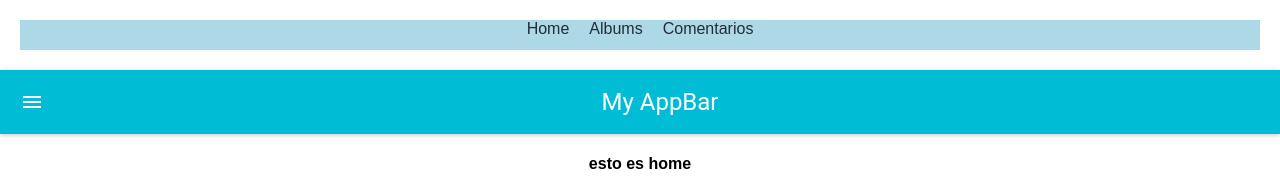
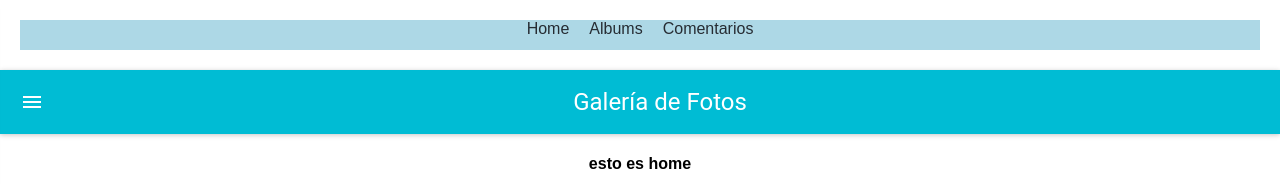
Before and after one commit to lucasHidalgo/React-App-IFTS16, a React (Create React App) app: page / in a window 1280 px wide. Shown: the top 184 px of the page. Built offline with nearby package versions, Linux system fonts and the light colour scheme; no server answers.

Commit message:
App Bar
Se agrega App Bar como Header, con un menú desplegable + instalacion de plugin React

```diff
--- a/package.json
+++ b/package.json
@@ -10,7 +10,8 @@
     "react-dom": "^15.6.1",
     "react-router": "^4.2.0",
     "react-router-dom": "^4.2.2",
-    "react-scripts": "1.0.12"
+    "react-scripts": "1.0.12",
+    "react-tap-event-plugin": "^3.0.2"
   },
   "scripts": {
     "start": "react-scripts start",
--- a/src/Home/Home.js
+++ b/src/Home/Home.js
@@ -1,5 +1,7 @@
 import React, { Component } from 'react';
 import axios from 'axios';
+import injectTapEventPlugin from 'react-tap-event-plugin';
+import Drawer from 'material-ui/Drawer';
 import AppBar from 'material-ui/AppBar';
 import MuiThemeProvider from 'material-ui/styles/MuiThemeProvider';
 
@@ -7,7 +9,14 @@ export default class Home extends Component{
     constructor(){
        super();
        this.state = {items:[]}
-   }
+            drawerOpened: false
+   };
+   _toggleDrawer(){
+      this.setState({
+          drawerOpened: !this.state.drawerOpened
+     });
+   };
+
    componentWillMount(){
     var _this = this;
     axios
@@ -17,15 +26,18 @@ export default class Home extends Component{
             items: result.data.results
           });
     });
-   }
+   };
     render(){
         return(
+            <MuiThemeProvider>
             <div>
-            <MuiThemeProvider>
-            <AppBar title="My AppBar" />
-          </MuiThemeProvider>
+
+            <AppBar title="Galería de Fotos" onLeftIconButtonTouchTap= {() => this._toggleDrawer()} />
+            <Drawer open={this.state.drawerOpened} docked={false} onRequestChange={() => this._toggleDrawer()} />
+
           <h4>esto es home</h4>
           </div>
+          </MuiThemeProvider>
         )
     }
 }
```
